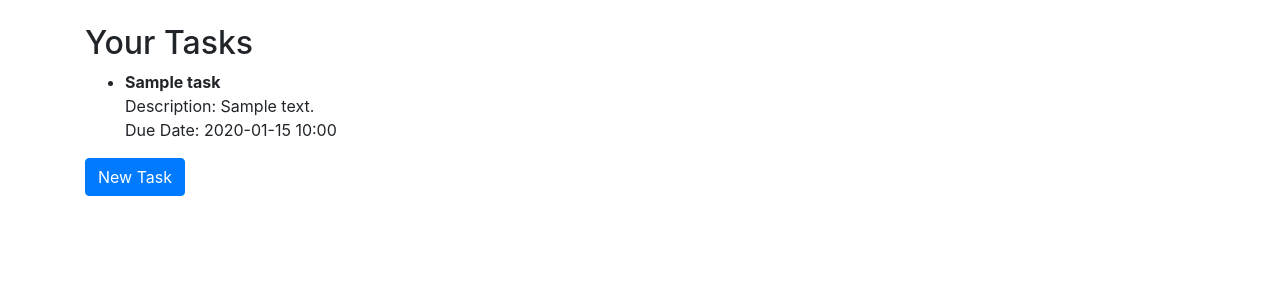
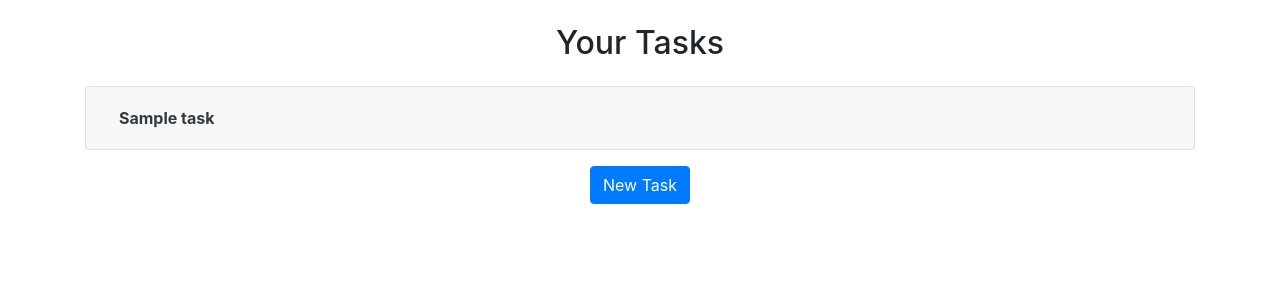
Before and after one commit to Sambhav10/INFO5103_TaskApp, a Flask app: page /my-tasks in a window 1280 px wide. Shown: the part 56-356 px from the top of the page. Run offline with Flask 3, Linux system fonts and the light colour scheme; a user stored in the database is signed in; tables that the repository leaves empty hold one stand-in row (values such as "Sample post"); parts of the project's set-up code (start-up, migrations or seed data) failed here and were passed over; some libraries are stand-ins or nearby versions.

Commit message:
Use accordion to display list of tasks

```diff
--- a/Flask_Project/app/Templates/tasks.html
+++ b/Flask_Project/app/Templates/tasks.html
@@ -1,22 +1,54 @@
 {% extends 'base.html' %} {% block title %}Your Tasks{% endblock %} {% block
 content %}
-<h2>Your Tasks</h2>
+<h2 class="text-center mb-4">Your Tasks</h2>
 
 <!-- Display a message if there are no tasks -->
 {% if not tasks %}
-<p>You have no tasks.</p>
+<div class="alert alert-info" role="alert">You have no tasks.</div>
 {% else %}
-<ul>
+<div class="accordion" id="taskAccordion">
   {% for task in tasks %}
-  <li>
-    <strong>{{ task.title }}</strong><br />
-    Description: {{ task.description }}<br />
-    Due Date: {{ task.due_date.strftime('%Y-%m-%d %H:%M') if task.due_date else
-    'No due date' }}
-  </li>
+  <div class="card mb-3 border-2">
+    <div class="card-header" id="heading{{ loop.index }}">
+      <h3 class="mb-0">
+        <button
+          class="btn btn-link"
+          type="button"
+          data-toggle="collapse"
+          data-target="#collapse{{ loop.index }}"
+          aria-expanded="true"
+          aria-controls="collapse{{ loop.index }}"
+          style="font-weight: bold; color: #343a40"
+        >
+          <!-- Bold and Darker Color -->
+          {{ task.title }}
+        </button>
+      </h3>
+    </div>
+
+    <div
+      id="collapse{{ loop.index }}"
+      class="collapse"
+      aria-labelledby="heading{{ loop.index }}"
+      data-parent="#taskAccordion"
+    >
+      <div class="card-body">
+        <p class="card-text h5">{{ task.description }}</p>
+        <p class="card-text h5">
+          <small class="text-muted"
+            >Due Date: {{ task.due_date.strftime('%Y-%m-%d %H:%M') if
+            task.due_date else 'No due date' }}</small
+          >
+        </p>
+      </div>
+    </div>
+  </div>
   {% endfor %}
-</ul>
+</div>
 {% endif %}
-<a class="btn btn-primary" href="{{ url_for('task.new_task')}}">New Task</a>
+
+<div class="text-center mt-3">
+  <a class="btn btn-primary" href="{{ url_for('task.new_task') }}">New Task</a>
+</div>
 
 {% endblock %}
```
